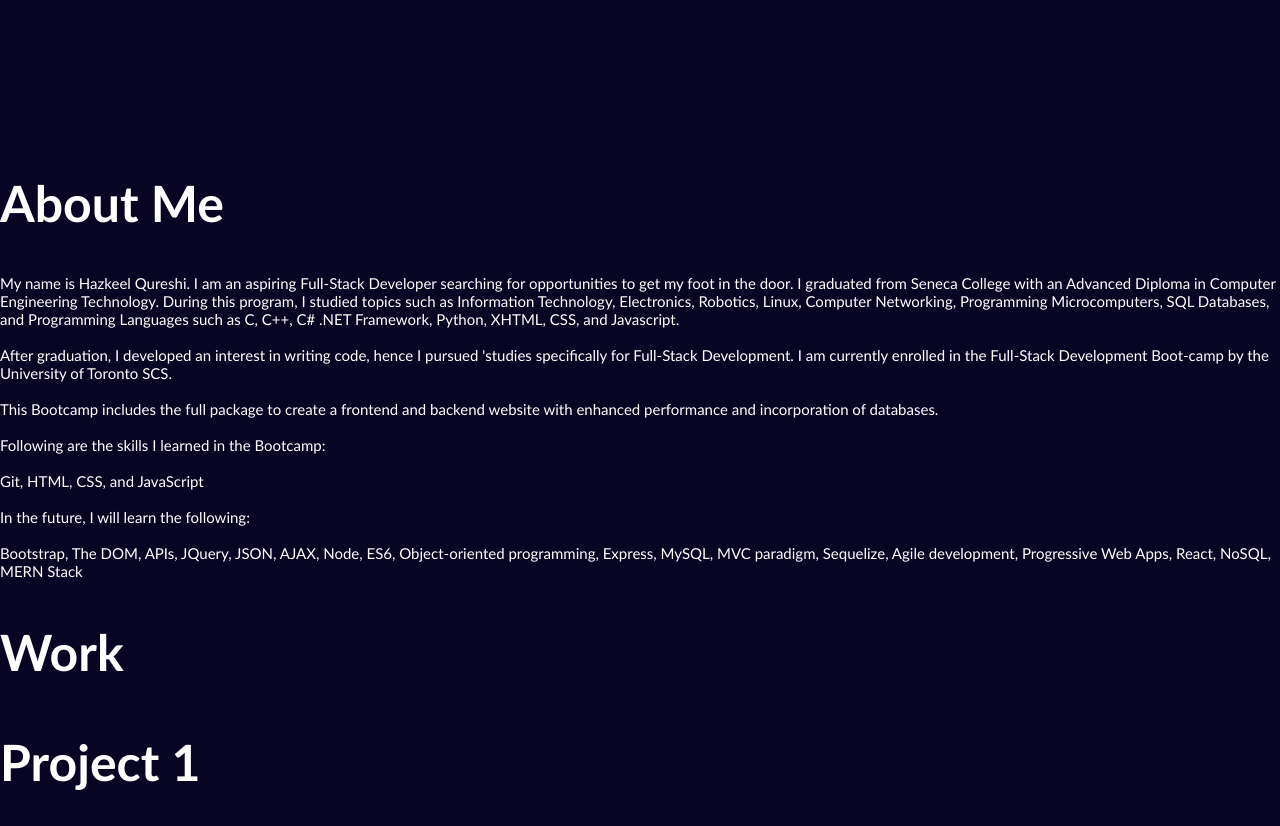
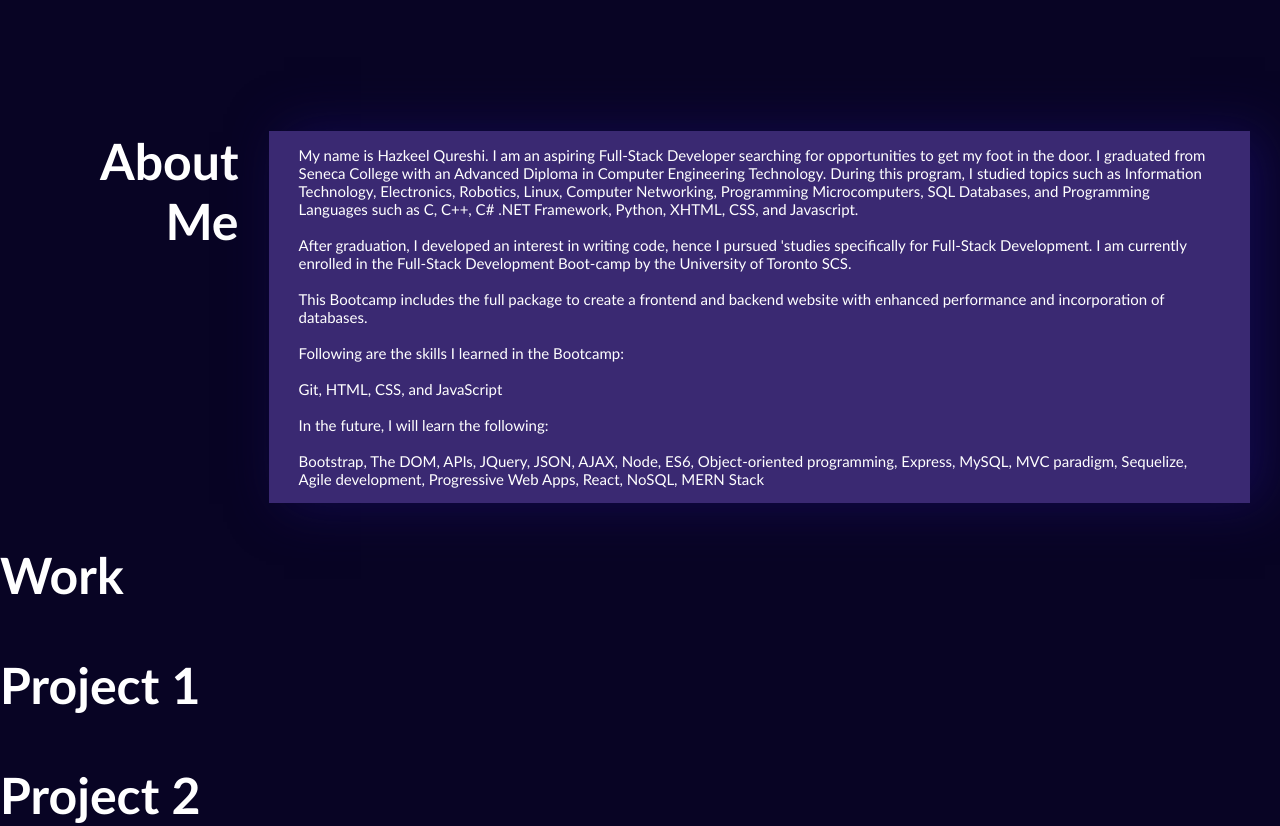
Before and after one commit to hazkeel27/professional-portfolio, a plain HTML site: page index.html in a window 1280 px wide. Shown: the part 680-1506 px from the top of the page. Drawn offline with Linux system fonts and the light colour scheme.

Commit message:
applied css to the about me section in index.html and the profile picture

```diff
--- a/assets/css/style.css
+++ b/assets/css/style.css
@@ -88,10 +88,13 @@ nav a {
 /*applying css to the profile picture*/
 .profile-picture img{
     border-radius: 100%;
+    border-style: solid;
+    border-color: #ffffff;
     width: 170px;
     height: 170px;
     object-fit: none;
     object-position: 50% 50%;
+    box-shadow: 10px -10px 80px 20px #170979;
 }
 
 /*class for the first section of html which shows when the weboage first loads*/
@@ -103,7 +106,33 @@ nav a {
     justify-content: center;
 }
 
+.about-me{
+    display: flex;
+    flex-direction: row;
+    margin-bottom: 30px;
+    margin-right: 30px;
 
+    /*border: solid white;*/
+}
+
+.about-me h2{
+    margin: 0;
+    padding-left: 100px;
+    padding-right: 30px;
+    text-align: right;
+
+    /*border: solid white;*/
+}
+
+.about-me div{
+    margin: 0;
+    padding-left: 30px;
+    padding-right: 30px;
+    background-color: #3A2972;
+    box-shadow: 15px 1px 50px #12094D;
+
+    /*border: solid white;*/
+}
 
   /*align center class*/
 .align-center
--- a/index.html
+++ b/index.html
@@ -24,7 +24,7 @@
         <a href="#https://github.com/hazkeel27">https://github.com/hazkeel27</a>
     </section>
 
-    <section>
+    <section class="about-me">
         <h2 id="anchor-about-me">About Me</h2>
         <div>
             <p>My name is Hazkeel Qureshi. I am an aspiring Full-Stack Developer searching for opportunities to get my foot in the door. I graduated from Seneca College with an Advanced Diploma in Computer Engineering Technology. During this program, I studied topics such as Information Technology, Electronics, Robotics, Linux, Computer Networking, Programming Microcomputers, SQL Databases, and Programming Languages such as C, C++, C# .NET Framework, Python, XHTML, CSS, and Javascript.
```
